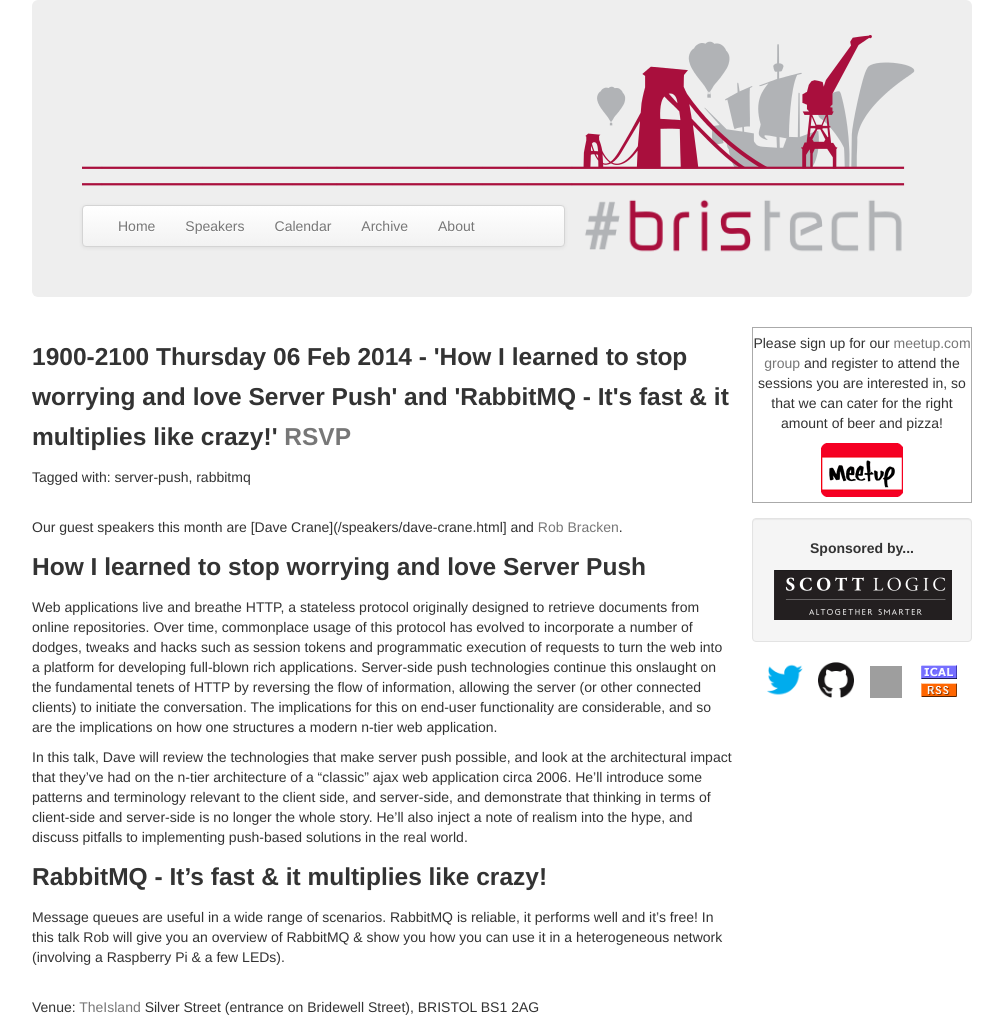
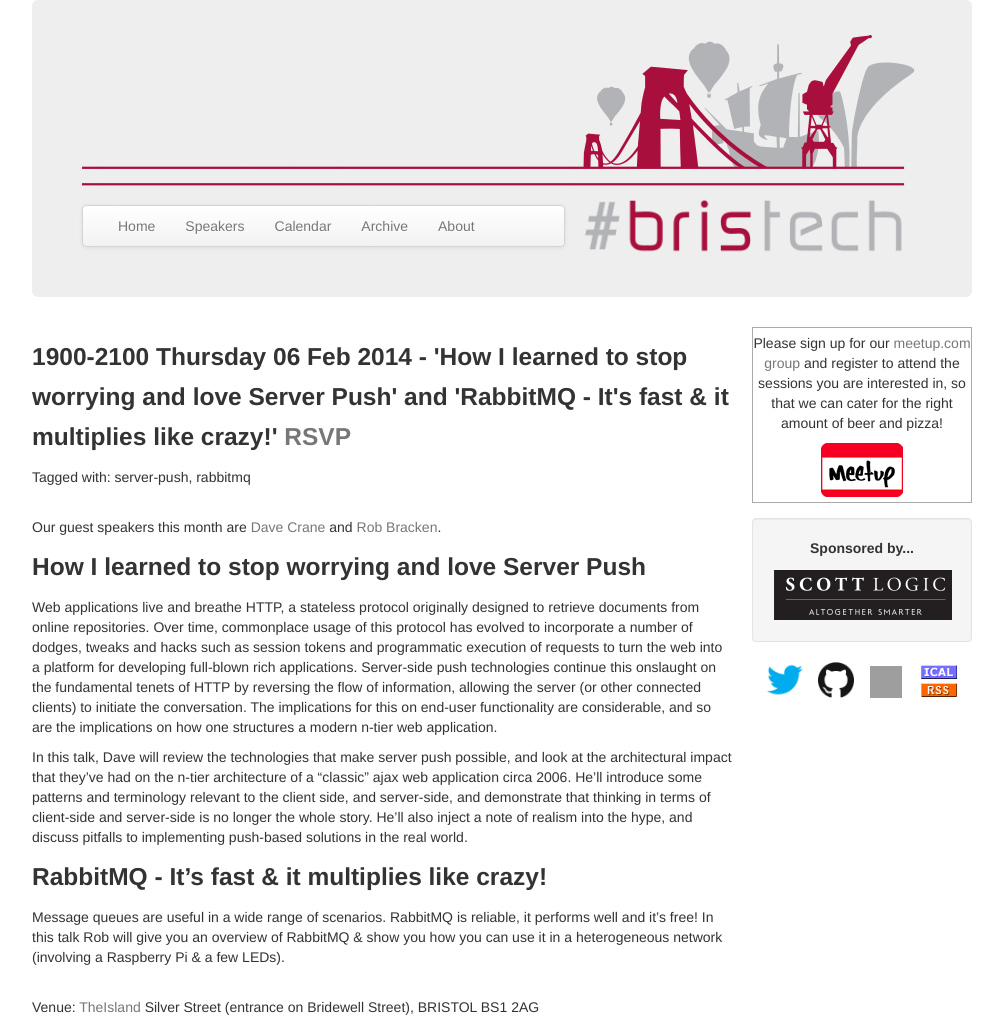
Before and after one commit to bris-tech/bris-tech.github.io, a Jekyll site: the page built from _posts/2014-02-06-february-2014.md, in a window 1280 px wide. Shown: the whole page, without its empty margins (138-1141 px from the left). Built offline with Jekyll 4.4.1, drawn with Linux system fonts in a browser that asks for light colours; some of the changed lines change nothing that is shown; grey boxes are pictures that could not be loaded.

Commit message:
Link speakers

```diff
--- a/_posts/2014-02-06-february-2014.md
+++ b/_posts/2014-02-06-february-2014.md
@@ -7,7 +7,7 @@
 meetupid: ID of meetup event (from URL)
 ---
 
-Our guest speakers this month are [Dave Crane](/speakers/dave-crane.html] and [Rob Bracken](/speakers/rob-bracken.html).
+Our guest speakers this month are <a href="{% post_url 2000-01-01-dave-crane %}">Dave Crane</a> and <a href="{% post_url 2000-01-01-rob-bracken %}">Rob Bracken</a>.
 
 ### How I learned to stop worrying and love Server Push
 
```
